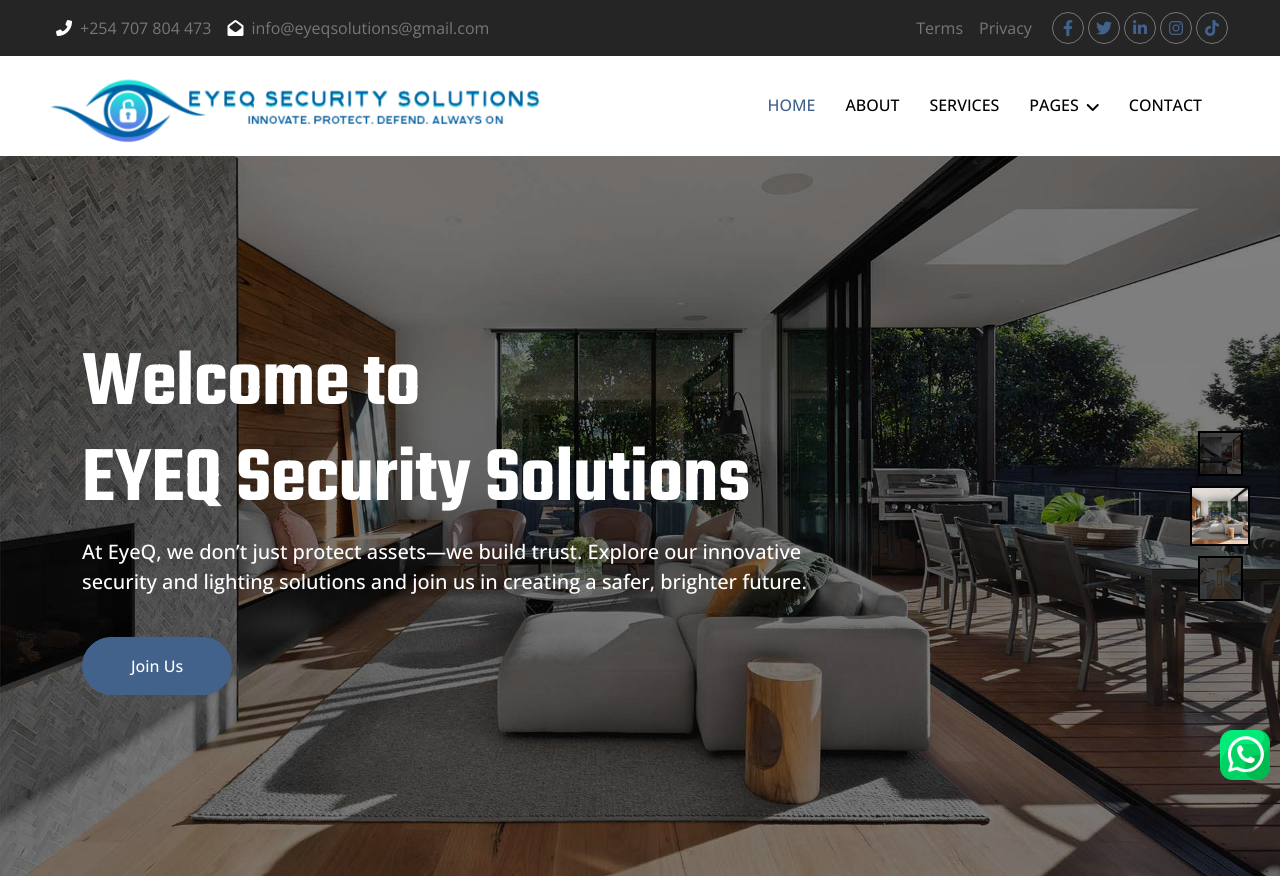
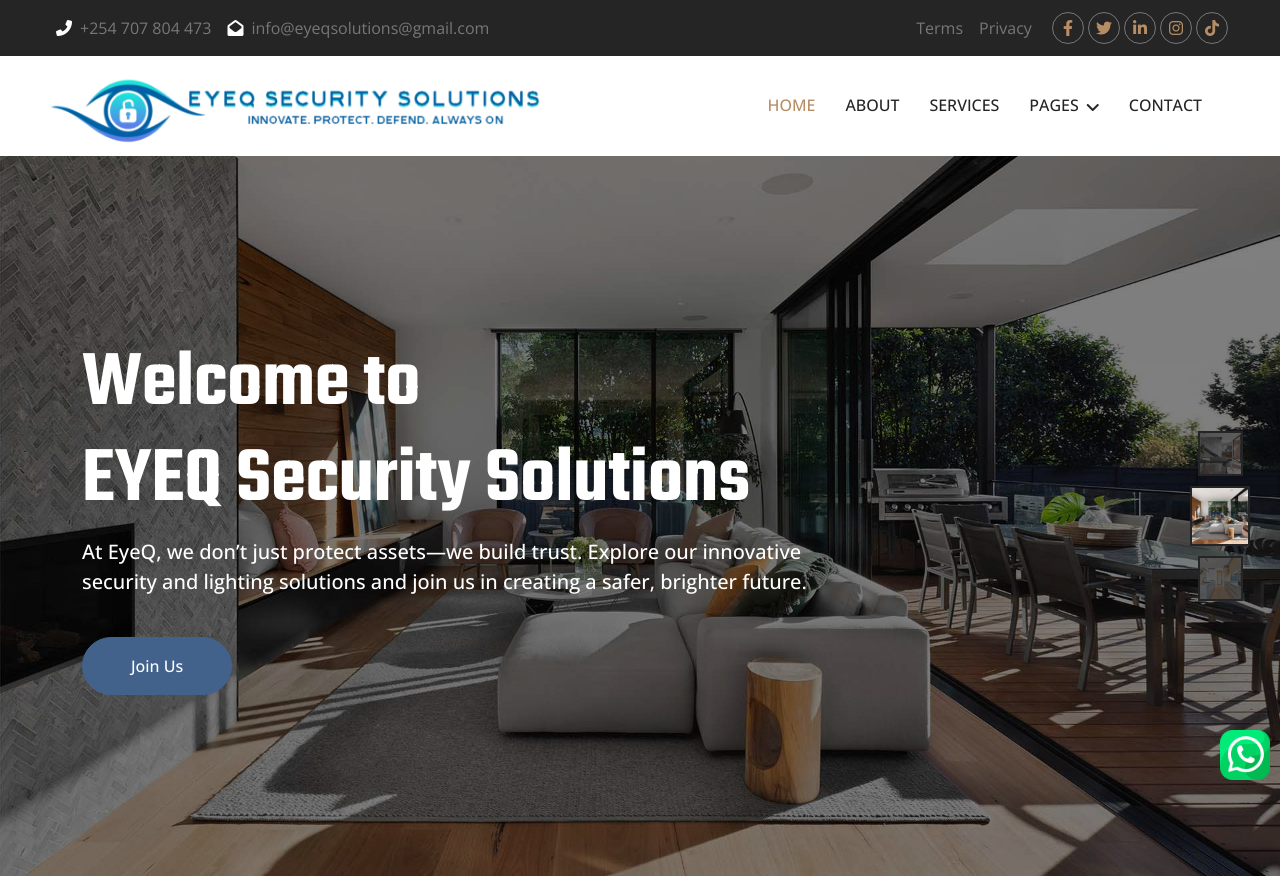
Before and after one commit to Moses-247/eyeqsolutions, a plain HTML site: page index.html in a window 1280 px wide. Shown: the top 876 px of the page. Drawn offline with nearby package versions, Linux system fonts and the light colour scheme.

Commit message:
first commits

```diff
--- a/css/style.css
+++ b/css/style.css
@@ -1,8 +1,8 @@
 /********** Template CSS **********/
 :root {
-    --primary: #42628c;
+    --primary: #B78D65;
     --light: #F8F8F8;
-    --dark: #000000;
+    --dark: #252525;
 }
 
 h1,
--- a/index.html
+++ b/index.html
@@ -368,7 +368,7 @@
             <div class="container">
                 <div class="row">
                     <div class="col-12">
-                        <iframe src="https://www.google.com/maps/embed?pb=!1m17!1m12!1m3!1d997.1452701608941!2d36.68542526953258!3d-1.4269186592207084!2m3!1f0!2f0!3f0!3m2!1i1024!2i768!4f13.1!3m2!1m1!2zMcKwMjUnMzYuOSJTIDM2wrA0MScwOS45IkU!5e0!3m2!1sen!2ske!4v1743711138603!5m2!1sen!2ske" width="900" height="450" style="border:0;" allowfullscreen="" loading="lazy" referrerpolicy="no-referrer-when-downgrade"></iframe>
+                        <iframe src="https://www.google.com/maps/embed?pb=!1m17!1m12!1m3!1d997.1452701608941!2d36.68542526953258!3d-1.4269186592207084!2m3!1f0!2f0!3f0!3m2!1i1024!2i768!4f13.1!3m2!1m1!2zMcKwMjUnMzYuOSJTIDM2wrA0MScwOS45IkU!5e0!3m2!1sen!2ske!4v1743717192685!5m2!1sen!2ske" width="600" height="450" style="border:0;" allowfullscreen="" loading="lazy" referrerpolicy="no-referrer-when-downgrade"></iframe>
                     </div>
                 </div>
             </div>
```
